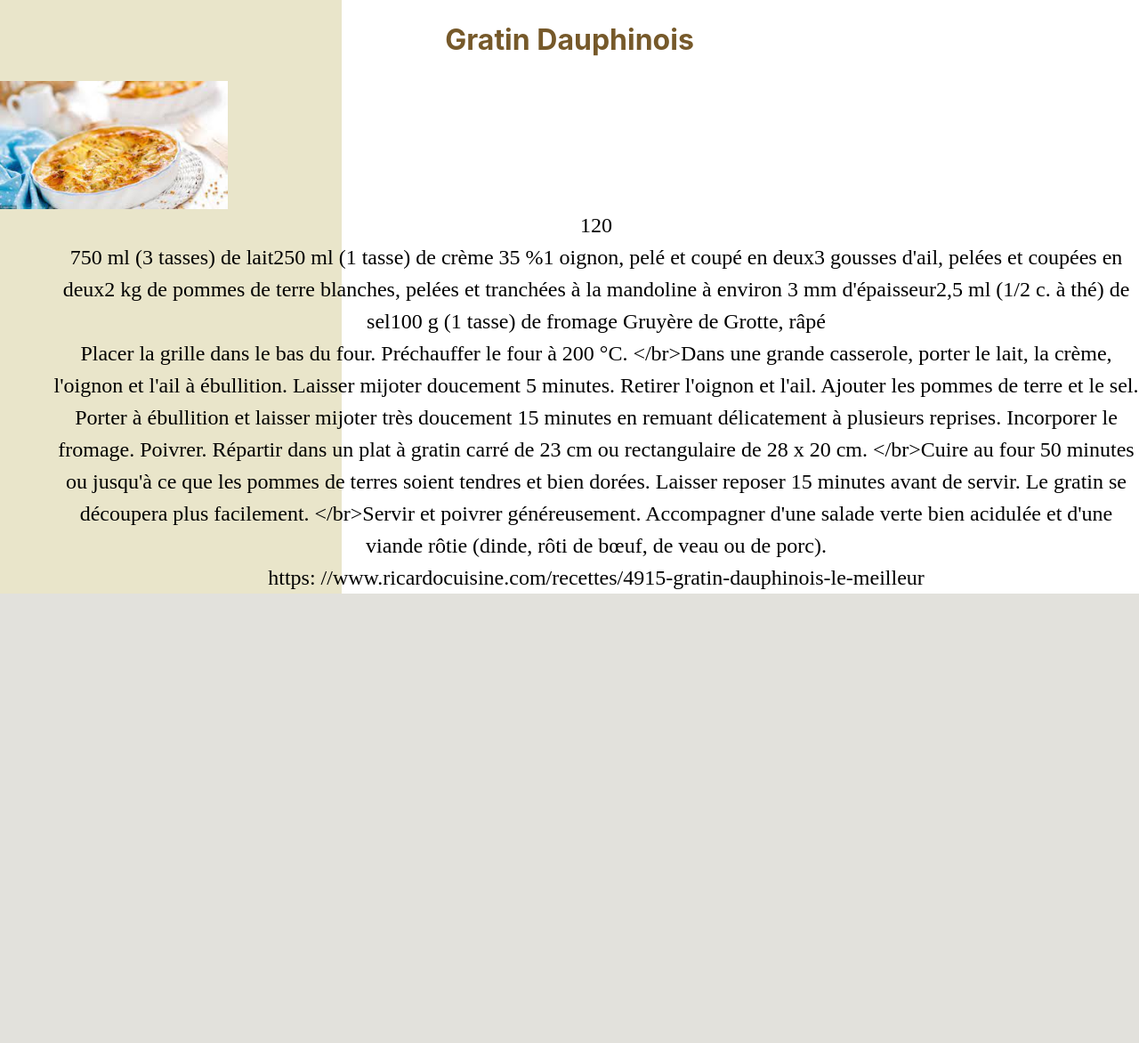
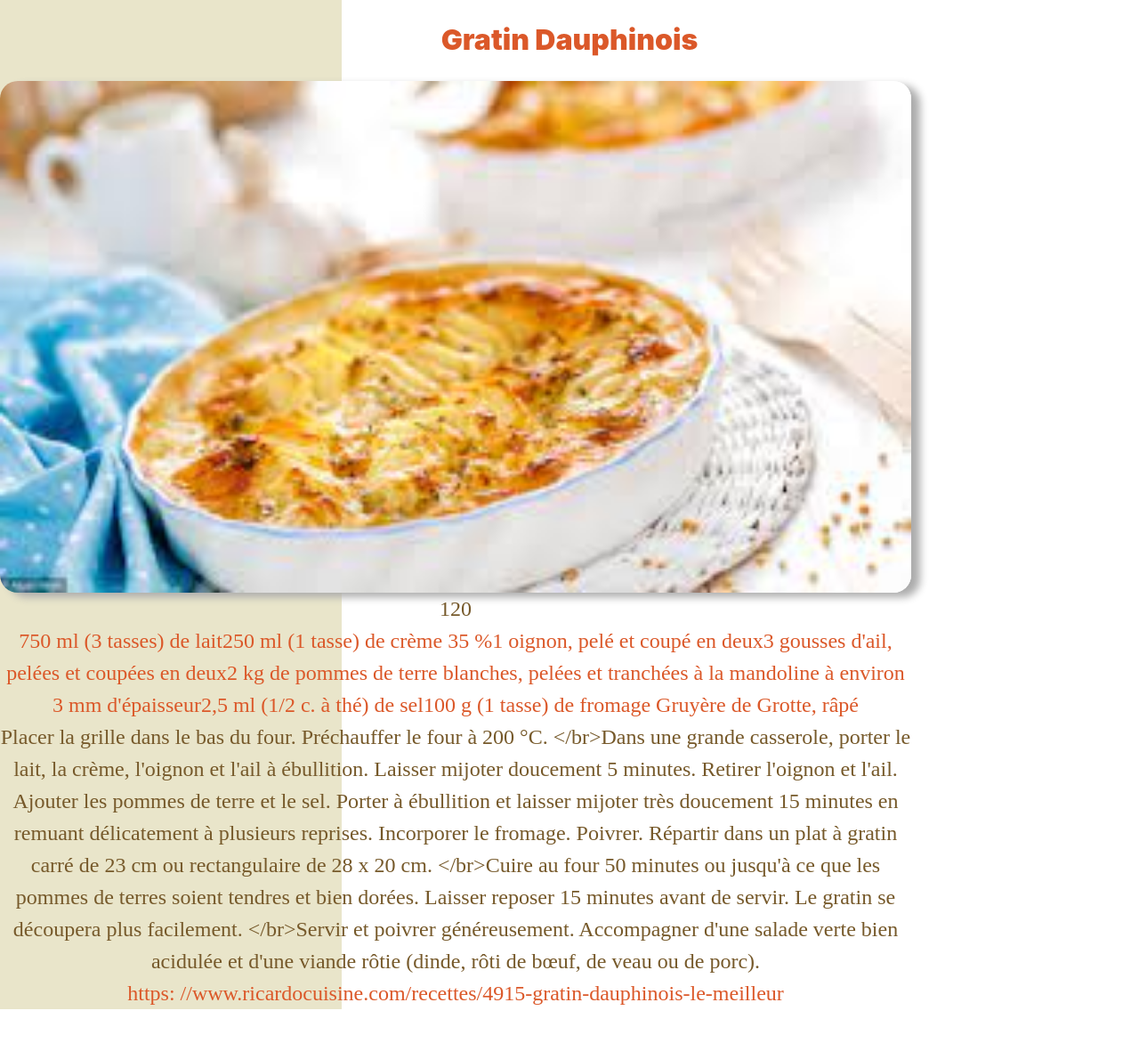
Before and after one commit to Cedric-Font/workshop-react, a React (Vite) app in the folder workshop-react/: page /recipe/1 in a window 1280 px wide. Shown: the top 1172 px of the page at 89% size. After the commit the page ends 1134 px from the top, so only its background shows below. Built offline with nearby package versions, Linux system fonts and the light colour scheme.

Commit message:
modif final cricri css

```diff
--- a/workshop-react/src/component/RecapRecipe.module.css
+++ b/workshop-react/src/component/RecapRecipe.module.css
@@ -1,36 +1,33 @@
-
-.img{
+.img {
   width: 50%;
   border-radius: 20px;
   box-shadow: 10px 5px 10px rgb(172, 172, 172);
 }
 
-.mainContainer{
+.mainContainer {
   display: flex;
   margin-top: 10%;
   margin-left: 5%;
-
 }
-body{
+body {
   background-color: #e2e1dc;
   height: 100rem;
 }
 
-.name{
+.name {
   color: rgb(219, 88, 41);
   font-weight: 900;
 }
 
-.descriptionRecipe{
-    color: #76592A;
+.descriptionRecipe {
+  color: #76592a;
   font-weight: 500;
 }
 
-.time{
-    color: #76592A;
+.time {
+  color: #76592a;
 }
 
-.img:hover{
-    scale: 1.01;
-
+.img:hover {
+  scale: 1.02;
 }
--- a/workshop-react/src/component/Recipe.jsx
+++ b/workshop-react/src/component/Recipe.jsx
@@ -1,18 +1,23 @@
 import styles from './Recipe.module.css'
 import { useParams } from 'react-router-dom';
 import recipes from '/src/assets/recipesList.js';
+
 
 function Recipe() {
     const { id } = useParams();
     console.log(recipes[id - 1]);
     return (
         <>
-            <h1>{recipes[id - 1].nameRecipe}</h1>
-            <img src={recipes[id - 1].imgSrc} alt={recipes[id - 1].imgSrc} />
-            <p>{recipes[id - 1].cookingTime}</p>
-            <p>{recipes[id - 1].ingredients}</p>
-            <p>{recipes[id - 1].recipeText}</p>
-            <p>{recipes[id - 1].recipeSource}</p>
+        <div>
+            <div className='container' >
+            <h1 className={styles.title}>{recipes[id - 1].nameRecipe}</h1>
+            <img className={styles.picture} src={recipes[id - 1].imgSrc} alt={recipes[id - 1].imgSrc} />
+            <p className={styles.time}>{recipes[id - 1].cookingTime}</p>
+            <p className={styles.ingredients}>{recipes[id - 1].ingredients}</p>
+            <p className={styles.text}>{recipes[id - 1].recipeText}</p>
+            <p className={styles.source}>{recipes[id - 1].recipeSource}</p>
+            </div>
+        </div>
         </>
     )
 
--- a/workshop-react/src/component/Recipe.module.css
+++ b/workshop-react/src/component/Recipe.module.css
@@ -0,0 +1,54 @@
+body {
+  display: flex;
+  flex-direction: column;
+  align-items: center;
+  height: 100%;
+}
+
+.container {
+  display: flex;
+  flex-direction: column;
+  align-items: center;
+}
+
+.title {
+  text-align: center;
+  color: rgb(219, 88, 41);
+  font-weight: 900;
+}
+
+.picture {
+  width: 80%;
+  background-size: cover;
+  border-radius: 20px;
+  box-shadow: 10px 5px 10px rgb(172, 172, 172);
+}
+
+.text {
+  justify-content: center;
+  text-align: center;
+  color: #76592a;
+  width: 80%;
+  padding: 0;
+}
+
+.time {
+  text-align: center;
+  color: #76592a;
+  width: 80%;
+  padding: 0;
+}
+
+.ingredients {
+  text-align: center;
+  color: rgb(219, 88, 41);
+  width: 80%;
+  padding: 0;
+}
+
+.source {
+  text-align: center;
+  color: rgb(219, 88, 41);
+  width: 80%;
+  padding: 0;
+}
```
Lines whose indentation alone changed are shown as unchanged.
